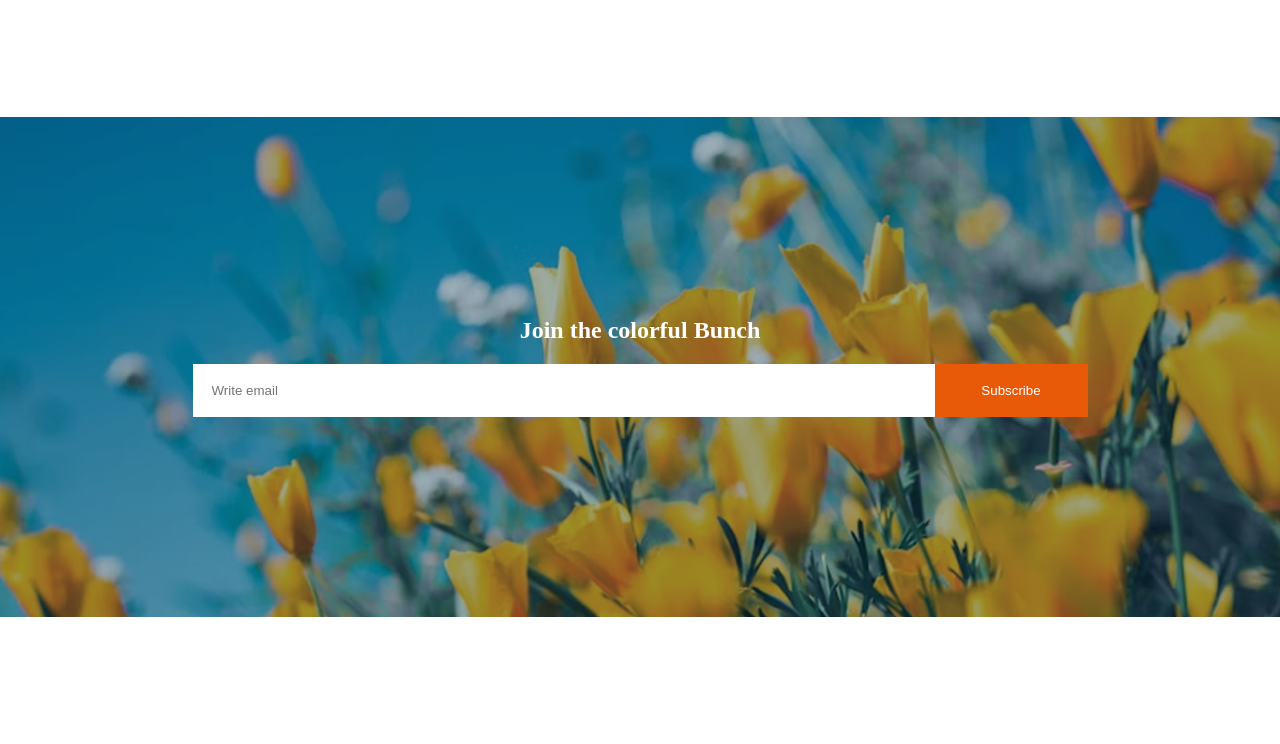
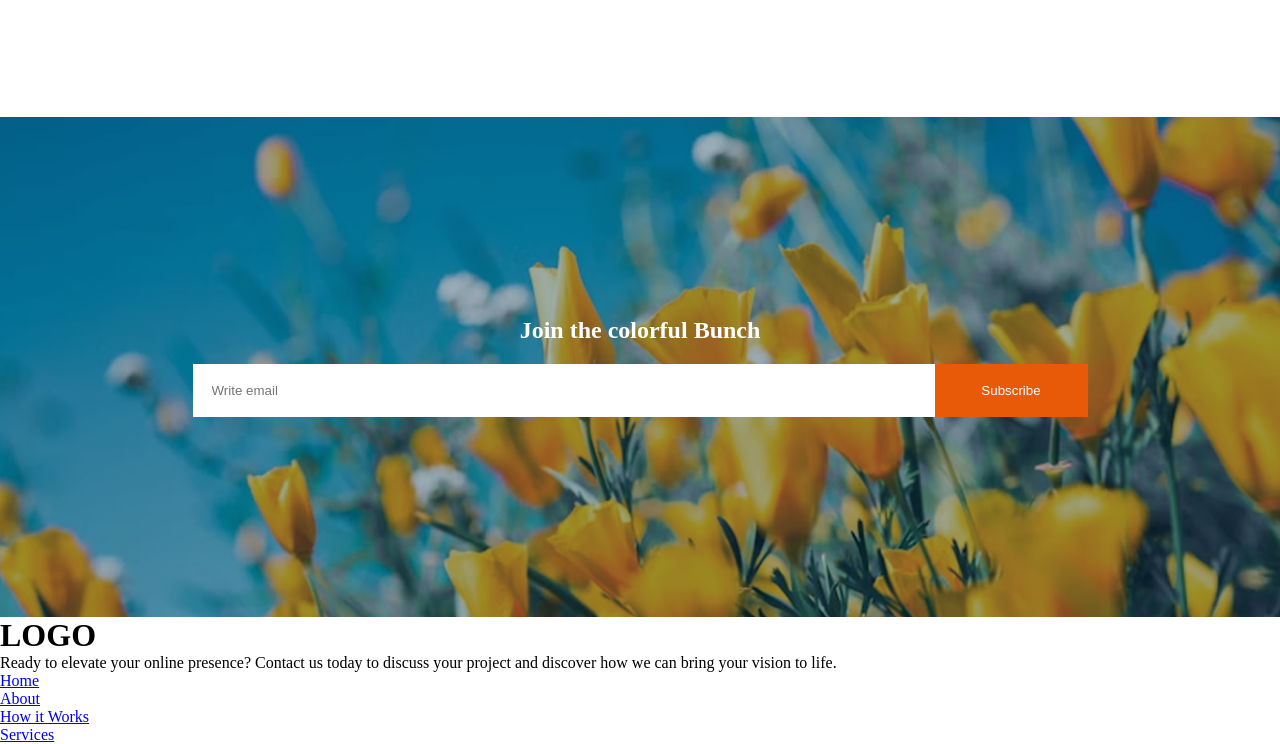
Before and after one commit to Arefin-Faysal/Assaingment_02_Programing_Hero, a plain HTML site: page index.html in a window 1280 px wide. Shown: the part 3419-4163 px from the top of the page. Before the commit the page ends 4036 px from the top, so only its background shows below. Drawn offline with Linux system fonts and the light colour scheme.

Commit message:
added footer

```diff
--- a/index.html
+++ b/index.html
@@ -212,8 +212,27 @@
         </div>
       </div>
     </section>
+    </main>
+ <footer class="inter-normal">
+        <div class="footer_content">
 
+        <h1 class="footer_logo">
+            LOGO
+        </h1>
+        <p class="footer_des">
+            Ready to elevate your online presence? Contact us today to discuss your project and discover how we can bring your vision to life.
+        </p>
+        <div class="footer_link">
+            <ul>
+                <li><a class="link" href="./index.html">Home</a></li>
+                <li><a class="link" href="#">About</a></li>
+                <li><a class="link" href="#">How it Works</a></li>
+                <li><a class="link" href="#">Services</a></li>
+            </ul>
+        </div>
 
-    </main>
+        </div>
+    </footer>
+
 </body>
 </html>
```
